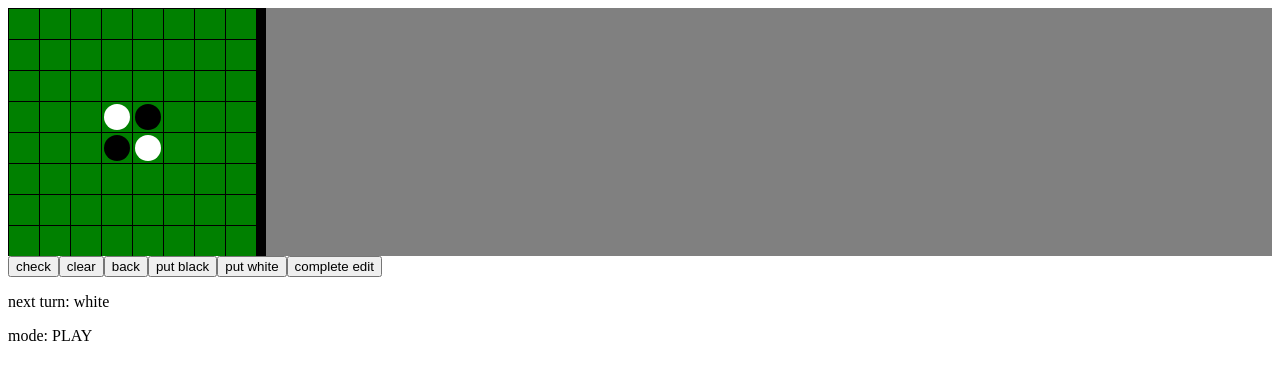
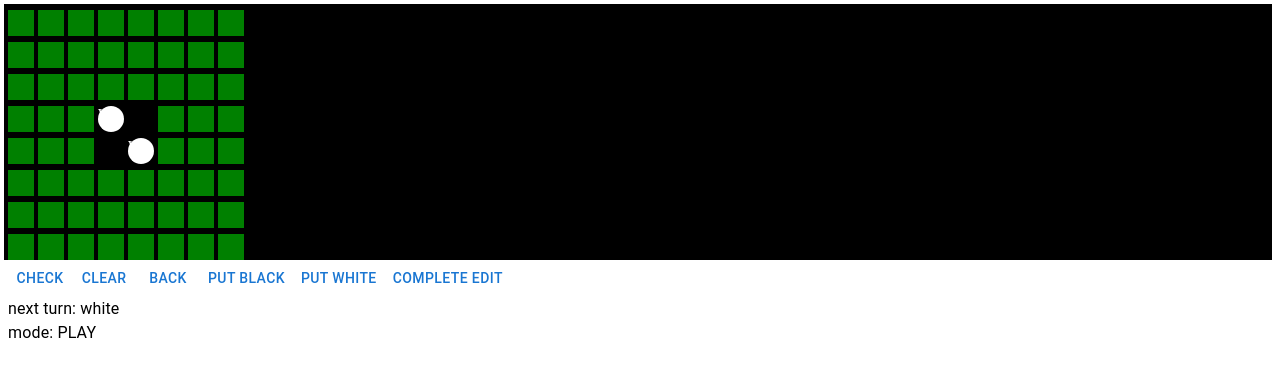
Before and after one commit to Riku-Hatano/othello, a React (Create React App) app: page / in a window 1280 px wide. Shown: the top 380 px of the page. Built offline with nearby package versions, Linux system fonts and the light colour scheme.

Commit message:
implemented MaterialUI instead of pure tag

```diff
--- a/package.json
+++ b/package.json
@@ -3,6 +3,9 @@
   "version": "0.1.0",
   "private": true,
   "dependencies": {
+    "@emotion/react": "^11.11.3",
+    "@emotion/styled": "^11.11.0",
+    "@mui/material": "^5.15.3",
     "@testing-library/jest-dom": "^5.16.5",
     "@testing-library/react": "^13.4.0",
     "@testing-library/user-event": "^13.5.0",
@@ -12,7 +15,7 @@
     "@types/react-dom": "^18.0.10",
     "react": "^18.2.0",
     "react-dom": "^18.2.0",
-    "react-scripts": "5.0.1",
+    "react-scripts": "^5.0.1",
     "typescript": "^4.9.4",
     "web-vitals": "^2.1.4"
   },
--- a/src/App.css
+++ b/src/App.css
@@ -3,7 +3,7 @@
 }
 .squareParent {
   display: flex;
-  flex-wrap: wrap;
+  /* flex-wrap: wrap; */
   height: 31px;
   width: 258px;
   background-color: black;
--- a/src/Board.tsx
+++ b/src/Board.tsx
@@ -2,10 +2,13 @@
 import Squares from "./Squares";
 import "./App.css";
 import HandleChange from "./HandleChange";
-import { next, back } from "./Back"
+import { back } from "./Back"
 import { switchToPubBlackMode, switchToPutWhiteMode, completeEdit } from "./EditBoard";
 import { clearCells } from "./ClearCells";
 import { boardSize, emptyBoard } from "./initial";
+import { ThemeButton } from "./components/Button";
+import { Grid, Typography } from "@mui/material";
+import { theme } from "./theme";
 
 type Props = {
 }
@@ -19,7 +22,6 @@
     historyCount: any
 }
 const bs: number[][] = boardSize();
-
 class Board extends React.Component<Props, State> {
     constructor(props: Props) {
         super(props);
@@ -69,35 +71,41 @@
     render() {
         return(
             <React.Fragment>
-                <div className="body">
+                <Grid
+                    container
+                    spacing={.5}
+                    sx={{backgroundColor: "black"}}
+                >
                     {
                         bs.map((row, idx) => {
                             return (
-                                <div className="squareParent">
+                                <Grid container item spacing={.5}>
+                                {/* <div className="squareParent"> */}
                                     {
                                         row.map((col) => {
                                             return (
-                                                <div className="squareChild">
+                                                <Grid item>
+                                                {/* <div className="squareChild"> */}
                                                     {this.squareMaker(idx, col, this.state.squares[idx][col])}
-                                                </div>
+                                                </Grid>
                                             )
                                         })
                                     }
-                                </div>
+                                </Grid>
                             )
                         })
                     }
-                </div>
-                <div>
-                    <button onClick={() => console.log(this.state)}>check</button>
-                    <button onClick={() => clearCells(this)}>clear</button>
-                    <button onClick={() => back(this)}>back</button>
-                    <button onClick={() => switchToPubBlackMode(this)}>put black</button>
-                    <button onClick={() => switchToPutWhiteMode(this)}>put white</button>
-                    <button onClick={() => completeEdit(this)}>complete edit</button>
-                </div>
-                <p>next turn: {this.state.isWhite ? "white" : "black"}</p>
-                <p>mode: {this.state.isEdit}</p>
+                </Grid>
+                <Grid>
+                    <ThemeButton onClick={() => console.log(this.state)}>check</ThemeButton>
+                    <ThemeButton onClick={() => clearCells(this)}>clear</ThemeButton>
+                    <ThemeButton onClick={() => back(this)}>back</ThemeButton>
+                    <ThemeButton onClick={() => switchToPubBlackMode(this)}>put black</ThemeButton>
+                    <ThemeButton onClick={() => switchToPutWhiteMode(this)}>put white</ThemeButton>
+                    <ThemeButton onClick={() => completeEdit(this)}>complete edit</ThemeButton>
+                </Grid>
+                <Typography>next turn: {this.state.isWhite ? "white" : "black"}</Typography>
+                <Typography>mode: {this.state.isEdit}</Typography>
             </React.Fragment>
         )
     }
--- a/src/Squares.tsx
+++ b/src/Squares.tsx
@@ -1,30 +1,58 @@
 import "./App.css";
+import { Grid } from "@mui/material";
 
-
+export const Cell = (props: any) => {
+   switch(props.id3) {
+        case "W":
+            return (
+                <Grid item sx={{backgroundColor: "white", borderRadius: "50%"}}>
+                    {props.info.squares[props.id][props.id2]}
+                </Grid>
+            )
+        case "B":
+            return (
+                <Grid item sx={{backgroundColor: "black", borderRadius: "50%"}}>
+                    {props.info.squares[props.id][props.id2]}
+                </Grid>
+            )
+        default:
+            return (
+                <Grid item sx={{backgroundColor: "black", borderRadius: "50%"}}>
+                    {props.info.squares[props.id][props.id2]}
+                </Grid>
+            )
+   }
+}
 const Squares = (props: any) => {
     //最初にコマが置かれているマス
     if (props.id3 === "W") {
         return (
-            <div className="square inSquare squareColorWhite"
+            <div
+                className="square inSquare squareColorWhite"
                 id={String(props.id) + String(props.id2)}
-            onClick={() => props.onClick([props.id],[props.id2],props.info,props.info2,props.info3)}>
+                onClick={() => props.onClick([props.id],[props.id2],props.info,props.info2,props.info3)}
+            >
                 {props.info.squares[props.id][props.id2]}
             </div>
         )
     } else if (props.id3 === "B") {
         return (
-        <div className="square inSquare squareColorBlack"
+            <div
+                className="square inSquare squareColorBlack"
                 id={String(props.id) + String(props.id2)}
-            onClick={() => props.onClick([props.id],[props.id2],props.info,props.info2,props.info3)}>
+                onClick={() => props.onClick([props.id],[props.id2],props.info,props.info2,props.info3)}
+            >
                 {props.info.squares[props.id][props.id2]}
             </div>
         )
     } else {
         //コマが置かれていないマス
         return(
-            <div className="square inSquare"
+            <div
+                className="square inSquare"
                 id={String(props.id) + String(props.id2)}
-            onClick={() => props.onClick([props.id],[props.id2],props.info,props.info2,props.info3)}>
+                onClick={() => props.onClick([props.id],[props.id2],props.info,props.info2,props.info3)}
+            >
                 {props.info.squares[props.id][props.id2]}
             </div>
         )
--- /dev/null
+++ b/src/theme.ts
@@ -0,0 +1,17 @@
+import { createTheme } from "@mui/material";
+
+export const theme = createTheme({
+    palette: {
+        primary: {
+            main: "#000",
+        }
+    },
+    breakpoints: {
+        values: {
+            mobile: 0,
+            tablet: 800,
+            laptop: 1000,
+            desktop: 1200,
+        }
+    }
+})
```
Also changed, not shown: 1 other file (tests, documents, lock files or other folders). Lines whose indentation alone changed are shown as unchanged.
